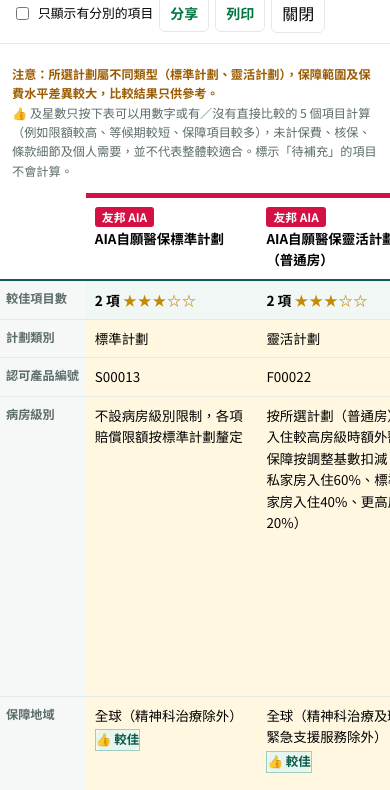
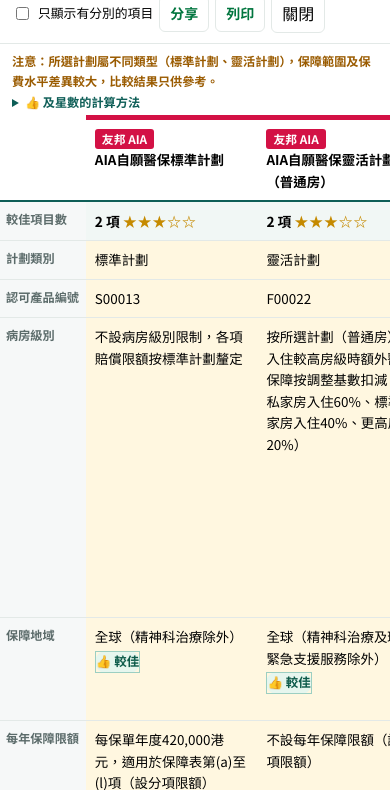
Before and after one commit to mickoo129/hk-medical-insurance-compare, a plain HTML site: page index.html in a window 390 px wide. Both pictures are taken after a click on the element 195 px from the left and 466 px from the top of the page. Shown: the part 54-844 px from the top of the page. Drawn offline with Linux system fonts and the light colour scheme.

Commit message:
用家測試：自付費唔計 👍；手機分頁、計劃卡、比較說明精簡
- 比較表「每年自付費選項」唔再按選擇多少評 👍（避免冇自付費嘅計劃反而輸）
- 手機（≤480px）頁頭四個分頁掣縮細，第四個「附加保障」唔再被切走；寫入 CLAUDE.md 特別嘢
- 手機計劃卡改為一行三格，每張卡大約矮咗一半
- 手機比較表頂嘅 👍 計算說明收埋，撳「👍 及星數的計算方法」先展開；電腦版同列印版照舊顯示
- 篩選欄「中國人壽（海外）」縮為「中國人壽」，唔再斷兩行

Co-Authored-By: Claude Opus 5.5 <noreply@anthropic.com>
Claude-Session: https://claude.ai/code/session_018BELz3WQjWmxqJfidAggrw

```diff
--- a/index.html
+++ b/index.html
@@ -92,6 +92,7 @@ select,input[type=search]{width:100%;padding:8px 10px;border:1px solid var(--lin
 .cmp tr.score .stars{color:#C58A00;letter-spacing:1px}
 .cmpnote{font-size:.82rem;color:var(--mute);padding:10px 20px 0}
 .cmpwarn{color:#9A5B00}
+.why summary{display:none}
 .cmp thead th{border-top:5px solid var(--bc,transparent)}
 .pname .tier{font-weight:500}
 .cell b{font-weight:700}
@@ -198,6 +199,14 @@ table.cmp{border-collapse:collapse;width:100%;font-size:.9rem;min-width:640px}
   .dh button{padding:6px 10px;white-space:nowrap}
   .cmpwrap{padding:0 0 12px;max-height:calc(100dvh - 60px)}
   .cmpnote{padding:8px 12px 0;font-size:.76rem}
+  .why summary{display:list-item;cursor:pointer;color:var(--deep);font-weight:700;padding:2px 0}
+  .why[open] summary{margin-bottom:4px}
+  .row .sum{position:relative;grid-template-columns:repeat(3,minmax(0,1fr))!important;gap:6px 10px!important;padding:10px 12px!important;font-size:.85rem}
+  .row .sum .pick{position:absolute;left:12px;top:10px;margin:0;grid-column:auto!important;grid-row:auto!important}
+  .row .sum .pname{grid-column:1 / -1!important;padding-left:32px}
+  .row .sum .cell{grid-column:auto!important}
+  .c .row .sum .cell:nth-child(n+6){grid-column:1 / -1!important}
+  .cell::before{font-size:.7rem}
   table.cmp{font-size:.84rem;min-width:0!important;width:max-content}
   .cmp th,.cmp td{min-width:0;width:44vw;max-width:44vw;padding:8px 9px;overflow-wrap:anywhere}
   .cmp tbody th,.cmp thead th:first-child{width:22vw;max-width:22vw;min-width:0;font-size:.76rem;padding:8px 6px}
@@ -356,6 +365,8 @@ dialog{border-top:5px solid var(--mc)}
 .mk-print-btn>.mk-long{margin-left:-2px} /* 「列印 / 存 PDF」保留一個空格 */
 /* 手機：按鈕字縮短（「分享」「列印」） */
 @media (max-width:480px){.mk-long{display:none}.mk-print-btn,.mk-share-btn{padding:0 10px}}
+@media (max-width:480px){.mk-tabs{gap:2px}.mk-tab{padding:5px 8px;font-size:13px;gap:5px}}
+@media (max-width:360px){.mk-tab{padding:5px 6px;font-size:12px;gap:4px}}
 /* ===== MKPA 統一標準 完 ===== */
 
 </style>
@@ -927,7 +938,7 @@ function renderFilters(){
   const m = state.mode, f = state.f[m];
   let h = `<h2>篩選條件</h2>
   <div class="fg"><label class="h" for="f_q">搜尋計劃名稱</label><input type="search" id="f_q" data-k="q" value="${esc(f.q)}" placeholder="例如：尊耀、愛伴航"></div>
-  <fieldset class="fg"><legend>保險公司</legend><div class="insgrid">${Object.keys(INS).filter(k=>DATA().some(p=>p.ins===k)).map(k=>`<label class="chk"><input type="checkbox" data-ins="${k}" ${f.ins.includes(k)?"checked":""}><span class="dot" style="background:${INS[k].c}"></span>${INS[k].n.split(" ")[0]}</label>`).join("")}</div></fieldset>`;
+  <fieldset class="fg"><legend>保險公司</legend><div class="insgrid">${Object.keys(INS).filter(k=>DATA().some(p=>p.ins===k)).map(k=>`<label class="chk"><input type="checkbox" data-ins="${k}" ${f.ins.includes(k)?"checked":""}><span class="dot" style="background:${INS[k].c}"></span>${INS[k].n.split(" ")[0].replace("（海外）","")}</label>`).join("")}</div></fieldset>`;
   if(m==="v"){
     h += sel("type","計劃類別",[["","全部"],["標準","標準計劃"],["靈活","靈活計劃"]])
       + sel("ward","病房級別",[["","全部"],["普通房","普通房"],["半私家房","半私家房"],["私家房","私家房"]])
@@ -1140,7 +1151,7 @@ function openCompare(ids){
     ["保障地域",p=>p.regTxt,0,{v:p=>p.reg.length?Math.max(...p.reg):null,dir:"hi"}],
     ["每年保障限額",p=>annualTxt(p)+(p.full===false?"（設分項限額）":""),0,{v:p=>p.annual===null||p.full!==true||/每傷病|每個傷病/.test(p.annualTxt||"")?null:p.annual===0?Infinity:p.annual,dir:"hi"}],
     ["終身保障限額",p=>p.life,0,{v:lifeN,dir:"hi"}],
-    ["每年自付費選項",p=>dedTxt(p),0,{v:p=>p.ded.length,dir:"hi"}],
+    ["每年自付費選項",p=>dedTxt(p),0],
     ["賠償方式",p=>p.full===null?TBC:p.full?"全數賠償（不設分項限額）":"分項限額",0,{v:p=>p.full===null?null:p.full?1:0,dir:"hi"}],
     ["額外醫療保障",p=>p.smm],["非手術癌症治療",p=>p.cancerTxt||TBC],["入院前／出院後門診",p=>p.opTxt||TBC],["精神科治療",p=>p.psyTxt||TBC],["未知已有病症及等候期",p=>p.waitTxt||TBC],["續保",p=>p.renew||TBC],["投保年齡",p=>p.age],["計劃特點",p=>"<ul>"+p.feats.map(x=>"<li>"+esc(x)+"</li>").join("")+"</ul>",1],["備註",p=>p.note||"—"],["資料狀態",p=>p.ok?"主要資料齊備":"資料未齊"]
   ] : m==="r" ? [
@@ -1193,7 +1204,7 @@ function openCompare(ids){
   const kindOf = p => m==="v" ? (p.type==="標準"?"標準計劃":"靈活計劃") : m==="c" ? p.kind : m==="k" ? CT[p.ctype] : null;
   const kinds = [...new Set(ps.map(kindOf).filter(Boolean))];
   const warn = kinds.length>1 ? `<b class="cmpwarn">注意：所選計劃屬不同類型（${kinds.map(esc).join("、")}），保障範圍及保費水平差異較大，比較結果只供參考。</b><br>` : "";
-  $("#cmp").innerHTML = `<p class="cmpnote">${warn}${judged?`👍 及星數只按下表可以用數字或有／沒有直接比較的 ${judged} 個項目計算（例如限額較高、等候期較短、保障項目較多），未計保費、核保、條款細節及個人需要，並不代表整體較適合。標示「待補充」的項目不會計算。`:"這幾個計劃沒有可以用數字或有／沒有直接比較的項目，所以不顯示 👍 及星數；請按下表內容自行比較。"}</p>
+  $("#cmp").innerHTML = `<div class="cmpnote">${warn}<details class="why" ${matchMedia("(max-width:700px)").matches?"":"open"}><summary>👍 及星數的計算方法</summary>${judged?`👍 及星數只按下表可以用數字或有／沒有直接比較的 ${judged} 個項目計算（例如限額較高、等候期較短、保障項目較多），未計保費、核保、條款細節及個人需要，並不代表整體較適合。標示「待補充」的項目不會計算。`:"這幾個計劃沒有可以用數字或有／沒有直接比較的項目，所以不顯示 👍 及星數；請按下表內容自行比較。"}</details></div>
   <table class="cmp" id="cmpT" style="min-width:${140+ps.length*230}px"><thead><tr><th></th>${ps.map(p=>`<th style="--bc:${INS[p.ins].c}">${chip(p.ins)}<br>${esc(p.name)}${p.tier?"（"+p.tier+"）":""}</th>`).join("")}</tr></thead><tbody>${score}${body}<tr><th>資料來源</th>${ps.map(p=>`<td><a href="${p.src}" target="_blank" rel="noopener">開啟來源</a></td>`).join("")}</tr></tbody></table>`;
   $("#onlyd").checked = false; $("#dlg").showModal();
 }
@@ -1208,7 +1219,7 @@ function buildPrint(){
   const onlyd = t.classList.contains("onlyd");
   const rows = [...t.rows].filter(r=>!(onlyd && r.parentNode.tagName==="TBODY" && !r.classList.contains("d") && !r.classList.contains("score")));
   const n = t.rows[0].cells.length-1, pages = Math.ceil(n/PRINT_COLS), per = Math.ceil(n/pages);
-  const note = $("#cmp .cmpnote") ? $("#cmp .cmpnote").outerHTML : "";
+  const note = $("#cmp .cmpnote") ? $("#cmp .cmpnote").outerHTML.replace(/<details class="why"[^>]*>/,'<details class="why" open>') : "";
   const title = {v:"自願醫保",c:"危疾保險",r:"附加保障",k:"癌症保障"}[state.mode];
   let h = "";
   for(let pg=0; pg<pages; pg++){
```
Also changed, not shown: 1 other file.
